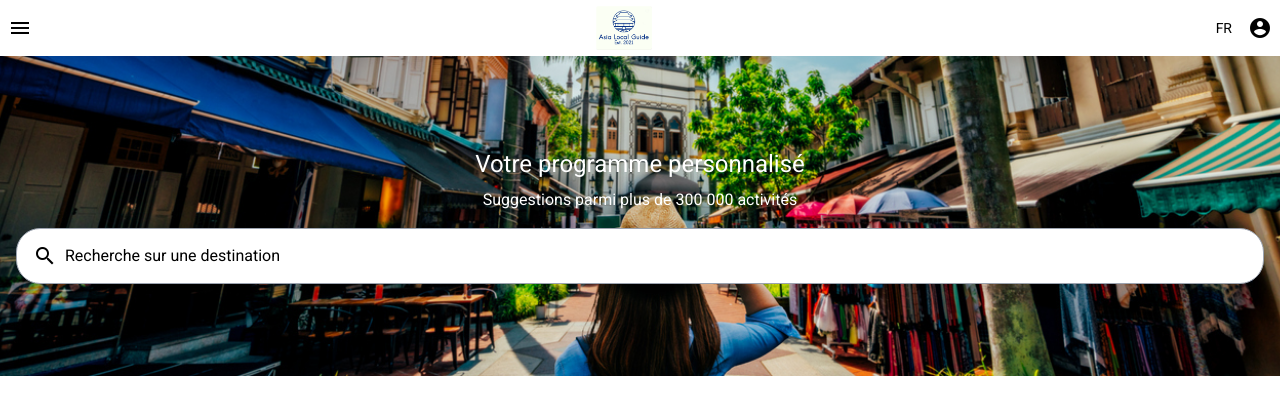
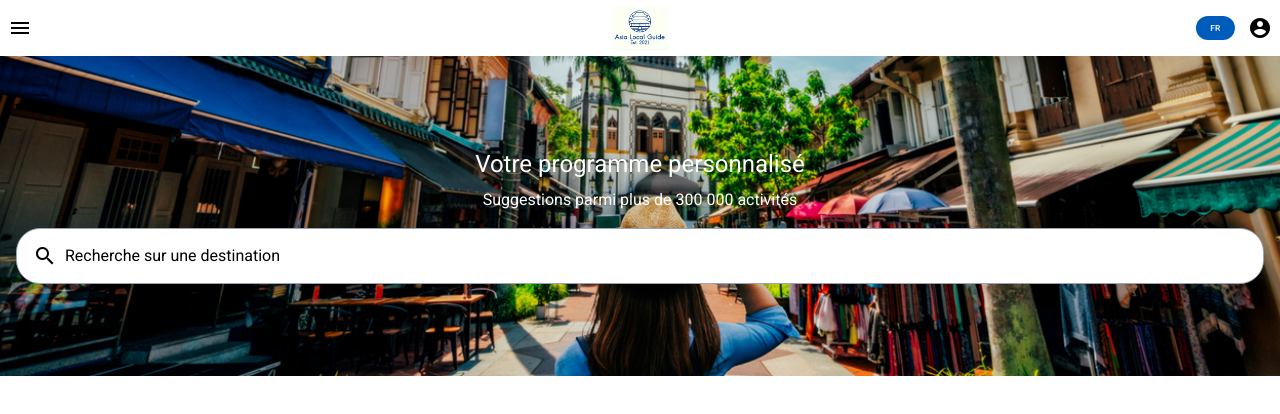
Before and after one commit to samuelmlee/asia-local-guide-webapp, an Angular app: page / in a window 1280 px wide. Shown: the top 414 px of the page. Built offline with nearby package versions, Linux system fonts and the light colour scheme.

Commit message:
Center logo

```diff
--- a/src/app/core/components/header/header.component.html
+++ b/src/app/core/components/header/header.component.html
@@ -1,14 +1,16 @@
 <header class="h-14 p-2 flex items-center justify-between">
   <mat-icon aria-label="App menu icon" fontIcon="menu"></mat-icon>
 
-  <img
-    class="max-w-14 h-auto"
-    src="assets/images/Asia_Local_Guide.png"
-    alt="Logo"
-  />
+  <div class="absolute left-0 right-0 flex justify-center">
+    <img
+      class="max-w-14 h-auto"
+      src="assets/images/Asia_Local_Guide.png"
+      alt="Logo"
+    />
+  </div>
 
   <div class="flex items-center">
-    <app-language-selector class="mr-4"></app-language-selector>
+    <app-language-selector></app-language-selector>
     <mat-icon
       aria-label="Account menu icon"
       fontIcon="account_circle"
--- a/src/app/core/components/language-selector/language-selector.component.html
+++ b/src/app/core/components/language-selector/language-selector.component.html
@@ -1,5 +1,5 @@
-<button mat-raised-button [matMenuTriggerFor]="menu">
-  <span class="text-sm">{{ selectedLanguage() }}</span>
+<button mat-flat-button [matMenuTriggerFor]="menu" class="text-sm transform-7">
+  {{ selectedLanguage() }}
 </button>
 <mat-menu #menu="matMenu">
   <button mat-menu-item (click)="selectLanguage('FR')">
--- a/src/app/core/components/language-selector/language-selector.component.scss
+++ b/src/app/core/components/language-selector/language-selector.component.scss
@@ -0,0 +1,3 @@
+.transform-7 {
+  transform: scale(0.6);
+}
--- a/src/app/core/components/language-selector/language-selector.component.ts
+++ b/src/app/core/components/language-selector/language-selector.component.ts
@@ -1,10 +1,11 @@
 import { ChangeDetectionStrategy, Component, signal } from '@angular/core';
+import { MatButtonModule } from '@angular/material/button';
 import { MatIconModule } from '@angular/material/icon';
 import { MatMenuModule } from '@angular/material/menu';
 
 @Component({
   selector: 'app-language-selector',
-  imports: [MatMenuModule, MatIconModule],
+  imports: [MatMenuModule, MatIconModule, MatButtonModule],
   templateUrl: './language-selector.component.html',
   styleUrl: './language-selector.component.scss',
   changeDetection: ChangeDetectionStrategy.OnPush,
```
